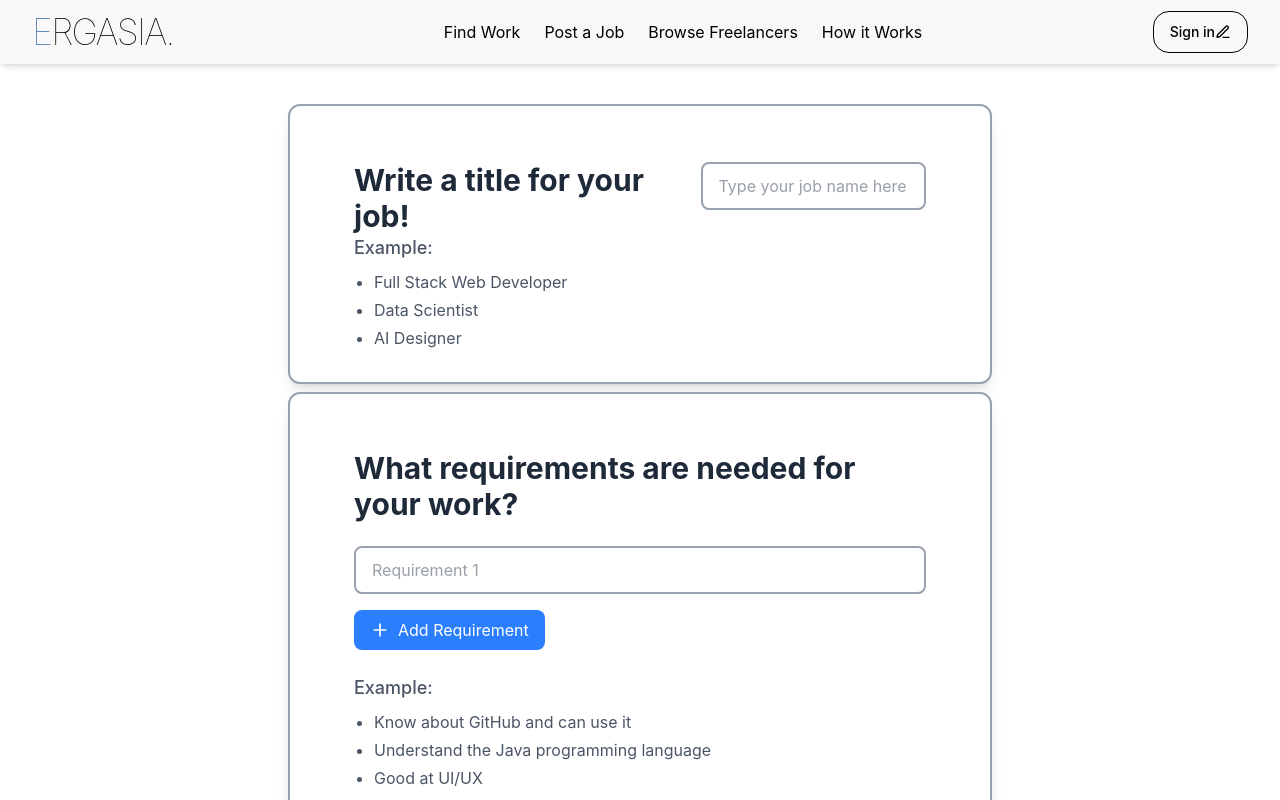
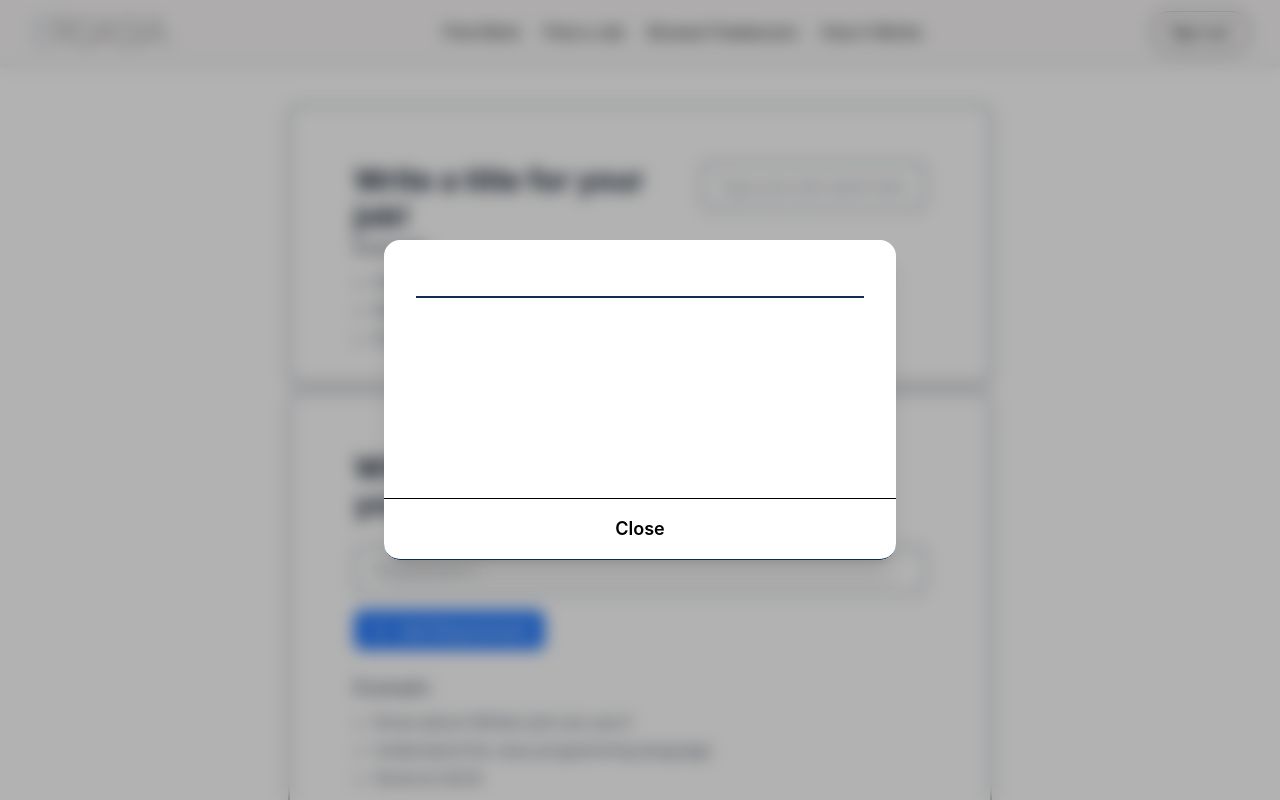
Before and after one commit to memeett/icp, a React (Vite) app in the folder src/projcet_frontend/: page /PostJobPage in a window 1280 px wide. Both pictures are taken after a click on the button "Sign in". Shown: the top 800 px of the page. Built offline with nearby package versions, Linux system fonts and the light colour scheme.

Commit message:
PostJobPage already connect with backend

```diff
--- a/src/projcet_frontend/src/Pages/FindJobPage/FindJobPage.tsx
+++ b/src/projcet_frontend/src/Pages/FindJobPage/FindJobPage.tsx
@@ -45,7 +45,6 @@ export default function FindJobPage() {
     };
 
     return (
-        <ModalProvider>
 
 
             <div className="flex flex-col min-h-screen ">
@@ -153,6 +152,5 @@ export default function FindJobPage() {
                     <Footer />
                 </div>
             </div>
-        </ModalProvider>
     );
 }
--- a/src/projcet_frontend/src/Pages/LoginPage/LoginPage.tsx
+++ b/src/projcet_frontend/src/Pages/LoginPage/LoginPage.tsx
@@ -91,7 +91,6 @@ export default function LoginPage() {
     // Add more freelancers as needed
   ];
   return (
-    <ModalProvider>
       <div className="flex flex-col h-screen">
         <div className="flex-none w-full bg-white shadow-md z-50">
           <Navbar />
@@ -138,6 +137,5 @@ export default function LoginPage() {
         {/* end main */}
         <AuthenticationModal />
       </div>
-    </ModalProvider>
   );
 }
--- a/src/projcet_frontend/src/Pages/LoginPage/ProfilePage.tsx
+++ b/src/projcet_frontend/src/Pages/LoginPage/ProfilePage.tsx
@@ -56,7 +56,6 @@ export default function ProfilePage() {
         : "https://via.placeholder.com/100";
 
     return (
-        <ModalProvider>
             <div className="flex flex-col h-screen">
                 <div className="flex-none w-full bg-white shadow-md z-50">
                     <Navbar />
@@ -181,6 +180,5 @@ export default function ProfilePage() {
                 </div>
                 <AuthenticationModal />
             </div>
-        </ModalProvider>
     );
 }
--- a/src/projcet_frontend/src/Pages/PostJobPage/PostJobPage.tsx
+++ b/src/projcet_frontend/src/Pages/PostJobPage/PostJobPage.tsx
@@ -2,8 +2,9 @@ import { useState } from "react";
 import Footer from "../../components/Footer";
 import Navbar from "../../components/Navbar";
 import { Plus, Trash, X } from "lucide-react";
-import { ModalProvider } from "../../contexts/modal-context";
+import { ModalProvider, useModal } from "../../contexts/modal-context";
 import { createJob } from "../../controller/jobController";
+import { PopUpModal } from "../../components/modals/PopUpModal";
 // import { createJob } from "../../controller/jobController";
 
 
@@ -55,13 +56,29 @@ export default function PostJobPage() {
     const [jobName, setJobName] = useState("")
     const [jobSalary, setJobSalary] = useState<number>(0)
     const [jobSlots, setJobSlots] = useState<number>(0)
+    const { setOpen } = useModal();
 
+    const [modalMessage, setModalMessage] = useState<string[]>([])
+    const [loading, setLoading] = useState(false);
     const postJobButton = () => {
-        console.log(localStorage.getItem("current_user"))
-        // createJob(jobName, requirements, selectedCategories, jobSalary, jobSlots)
+
+        setLoading(true);
+        setOpen(true);
+
+        createJob(jobName, requirements, selectedCategories, jobSalary, jobSlots)
+            .then((res) => {
+                setModalMessage(res);
+            })
+            .catch((err) => {
+                setModalMessage(err);
+            })
+            .finally(() => {
+                setLoading(false);
+            });
     }
+
+
     return (
-        <ModalProvider>
 
 
             <div className="flex flex-col min-h-screen ">
@@ -71,7 +88,7 @@ export default function PostJobPage() {
                 </div>
 
                 {/* Main Content - This is the only scrollable section */}
-            <div className="flex flex-col items-center justify-center overflow-x-hidden scrollbar-hide">
+            <div className="flex flex-col items-center justify-center overflow-x-hidden [&::-webkit-scrollbar]:hidden" >
 
 
                     {/* Job Title Section */}
@@ -269,7 +286,7 @@ export default function PostJobPage() {
                             <div className="mt-4 flex justify-between w-[100%]">
                                 <p className="text-lg font-medium mb-2 w-[50%]">If all the data is correct, press the button to create the job</p>
                                 <button className="mt-4 flex items-center gap-2 bg-blue-500 text-white px-4 py-2 rounded-lg hover:bg-blue-600 transition-all duration-300 mx-8"
-                            // onClick={postJobButton}
+                                onClick={() => postJobButton()}
                                 >Post Job</button>
                             </div>
 
@@ -282,7 +299,7 @@ export default function PostJobPage() {
                 <div>
                     <Footer />
                 </div>
+            <PopUpModal res={modalMessage} loading={loading} />
             </div>
-        </ModalProvider>
     );
 }
--- a/src/projcet_frontend/src/components/modals/AuthenticationModal.tsx
+++ b/src/projcet_frontend/src/components/modals/AuthenticationModal.tsx
@@ -11,7 +11,8 @@ export function AuthenticationModal() {
 
 
   if (!open) return null;
-  return (
+
+   return (
     <div className="hidden md:flex flex-column items-center space-x-4">
       <ModalBody className="flex flex-column items-center space-x-4">
         <ModalContent className="max-w-2xl mx-auto bg-[#F9F7F7]">
--- /dev/null
+++ b/src/projcet_frontend/src/components/modals/PopUpModal.tsx
@@ -0,0 +1,45 @@
+import { useModal } from "../../contexts/modal-context";
+import { ModalBody, ModalContent, ModalFooter } from "../ui/animated-modal";
+
+export function PopUpModal({ res, loading }: { res: string[]; loading: boolean }) {
+    const { open, setOpen } = useModal();
+
+    if (!open) return null;
+
+    return (
+        <div className="fixed inset-0 bg-opacity-50 flex items-center justify-center z-50">
+            <ModalBody className="flex flex-column items-center space-x-4">
+                <ModalContent className="max-w-2xl mx-auto bg-[#F9F7F7] w-[40vw] h-[40vh] flex flex-col justify-between">
+                    <div className="space-y-8 px-8 pt-8 pb-6">
+                        <div className="text-center">
+                            {loading ? (
+                                <div className="flex flex-col items-center justify-center">
+                                    <div className="animate-spin rounded-full h-15 w-15 border-b-2 mt-10 border-[#112D4E]"></div>
+                                    <p className="mt-4 text-[#112D4E] text-2xl">Posting Job...</p>
+                                </div>
+                            ) : (
+                                <>
+                                    <h3 className="text-3xl font-bold text-[#112D4E] border-b-2 border-[#112D4E] pb-6">
+                                        {res[0]}
+                                    </h3>
+                                    <p className="mt-20 text-[#112D4E] text-3xl">{res[1]}</p>
+                                </>
+                            )}
+                        </div>
+                    </div>
+
+                    {!loading && (
+                        <ModalFooter className="flex items-center justify-center mt-2 p-0">
+                            <div
+                                onClick={() => setOpen(false)}
+                                className="w-full h-full text-lg text-center font-semibold rounded-b-2xl border-b border-b-[#112D4E] text-black transition-colors hover:text-white hover:bg-[#D9534F] hover:border-[#D9534F] py-4 cursor-pointer"
+                            >
+                                Close
+                            </div>
+                        </ModalFooter>
+                    )}
+                </ModalContent>
+            </ModalBody>
+        </div>
+    );
+}
--- a/src/projcet_frontend/src/contexts/modal-context.tsx
+++ b/src/projcet_frontend/src/contexts/modal-context.tsx
@@ -1,4 +1,4 @@
-import { createContext, ReactNode, useContext, useState } from "react";
+import { createContext, ReactNode, useContext, useEffect, useState } from "react";
 
 interface ModalContextType {
   open: boolean;
@@ -9,7 +9,13 @@ const ModalContext = createContext<ModalContextType | null>(null);
 
 export const ModalProvider = ({ children }: { children: ReactNode }) => {
   const [open, setOpen] = useState(false);
-
+  useEffect(() => {
+    if (open) {
+      document.body.style.overflow = "hidden"; // Disable scrolling when modal is open
+    } else {
+      document.body.style.overflow = "auto"; // Enable scrolling when modal is closed
+    }
+  }, [open]);
   return (
     <ModalContext.Provider value={{ open, setOpen }}>
       {children}
--- a/src/projcet_frontend/src/controller/jobController.ts
+++ b/src/projcet_frontend/src/controller/jobController.ts
@@ -1,11 +1,26 @@
+import { LocalStorage } from "@dfinity/auth-client";
 import { job } from "../../../declarations/job";
 import { Job, CreateJobPayload, UpdateJobPayload, JobCategory } from "../../../declarations/job/job.did";
+import { User } from "../interface/User";
 
 
 
-export const createJob = async (jobName:string, jobDescription:string[], jobTags:string[], jobSalary: number, jobSlots: number, userID: string): Promise<Job | null> => {
+export const createJob = async (jobName:string, jobDescription:string[], jobTags:string[], jobSalary: number, jobSlots: number): Promise<string[]> => {
 
     try {
+
+
+        if (!jobName.trim()) return ["Failed", "Job name is required"];
+        if (jobDescription.length === 0) return ["Failed", "Job description is required"];
+        if (jobTags.length === 0) return ["Failed", "At least one job tag is required"];
+        if (jobSalary < 1) return ["Failed", "Job salary must be at least 1"];
+        if (jobSlots < 1) return ["Failed", "Job slots must be at least 1"];
+
+        const userData = localStorage.getItem("current_user");
+
+
+
+
         const newJobTags: JobCategory[] = [];
 
         for (const tag of jobTags) {
@@ -21,27 +36,34 @@ export const createJob = async (jobName:string, jobDescription:string[], jobTags
             }
         }
 
+        if(userData){
+            const parsedData = JSON.parse(userData);
+            console.log("User ID:", parsedData.ok.id);
+
             const payload : CreateJobPayload = {
                 jobName,
                 jobDescription,
                 jobTags: newJobTags,
                 jobSalary,
                 jobSlots: BigInt(jobSlots),
-            userId: userID
+                userId: parsedData.ok.id
             };
 
 
             const result = await job.createJob(payload);
             if ("ok" in result) {
                 console.log("Job created:", result.ok);
-            return result.ok;
+                return ["Success", "Success post a job"];
             } else {
                 console.error("Error creating job:", result.err);
-            return null;
+                return ["Failed","Error creating job"];
+            }
+        }else{
+            return ["Failed", "Before your post a job, login First"];
         }
         } catch (error) {
         console.error("Failed to create job:", error);
-        return null;
+        return ["Failed", "Failed to create job:"];
     }
 };
 
--- a/src/projcet_frontend/src/controller/userController.ts
+++ b/src/projcet_frontend/src/controller/userController.ts
@@ -50,7 +50,9 @@ export const loginWithInternetIdentity = async (): Promise<boolean> => {
         if ("ok" in userIdResult) {
             const userId = userIdResult.ok;
             const userDetail = await user.getUserById(userId);
-            localStorage.setItem("current_user", JSON.stringify(userDetail))
+            localStorage.setItem("current_user", JSON.stringify(userDetail, (_, value) =>
+                typeof value === "bigint" ? value.toString() : value
+            ));
             console.log(userDetail);
         } else {
             console.error("Error fetching user ID:", userIdResult.err);
--- a/src/projcet_frontend/src/main.tsx
+++ b/src/projcet_frontend/src/main.tsx
@@ -8,6 +8,7 @@ import FindJobPage from "./Pages/FindJobPage/FindJobPage.tsx";
 import ProfilePage from "./Pages/LoginPage/ProfilePage.tsx";
 import PostJobPage from "./Pages/PostJobPage/PostJobPage.tsx";
 import SearchPage from "./Pages/SearchPage/SearchPage.tsx";
+import { ModalProvider } from "./contexts/modal-context.tsx";
 
 const route = createBrowserRouter([
   {
@@ -24,7 +25,7 @@ const route = createBrowserRouter([
   },
   {
     path: "/PostJobPage",
-    element: <PostJobPage/>,
+    element: <PostJobPage />,
   },
   {
     path: "/testing/lo",
@@ -35,8 +36,9 @@ const route = createBrowserRouter([
 const rootElement = document.getElementById("root");
 if (rootElement) {
   ReactDOM.createRoot(rootElement).render(
-
+    <ModalProvider>
       <RouterProvider router={route}></RouterProvider>
+    </ModalProvider>
   );
 } else {
   console.error("Root element not found");
```
Lines whose indentation alone changed are shown as unchanged.
